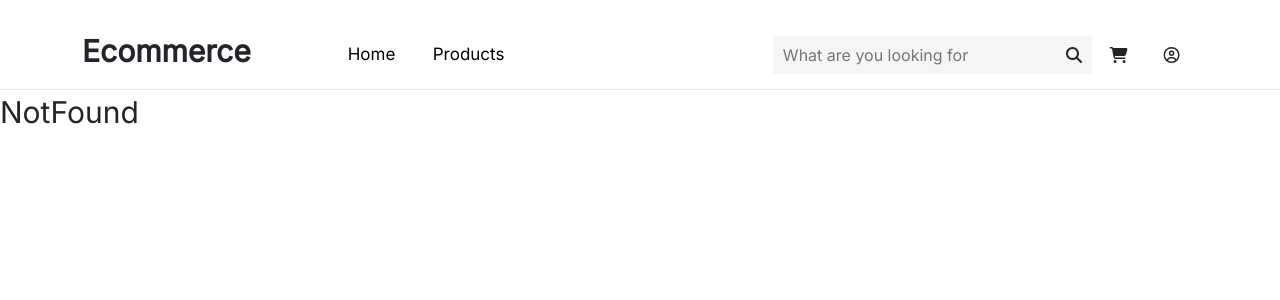
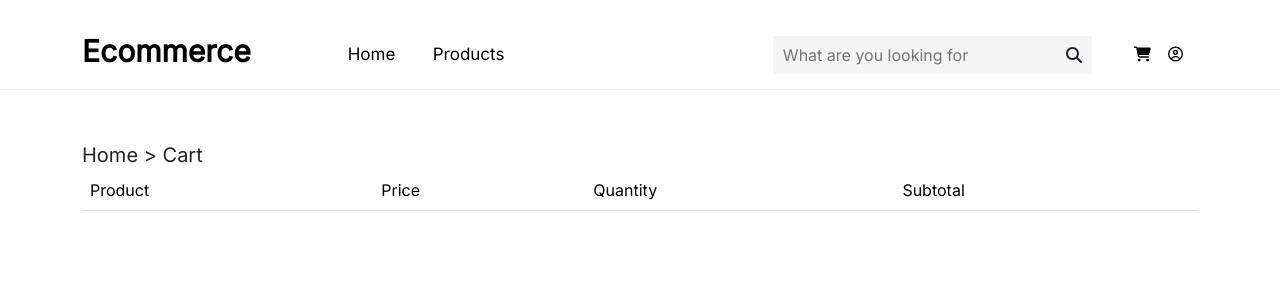
Before and after one commit to phucts123456/Ecommerce_GroupProject_CIJS96, a React (Vite) app: page /cart in a window 1280 px wide. Shown: the top 300 px of the page. Built offline with nearby package versions, Linux system fonts and the light colour scheme.

Commit message:
add cart

```diff
--- a/src/components/Header/Header.css
+++ b/src/components/Header/Header.css
@@ -33,7 +33,11 @@
     width: 100%;
     width: 20%;
 }
-
+.header_container .container .header_title_container .header_title a
+{
+    text-decoration: none;
+    color: var(--black-color);
+}
 .header_container .container  .nav_bar_container
 {
     width: 40%;
@@ -93,6 +97,13 @@
     justify-content: end;
 }
 
+.header_container .container .user_action_container .icon_link
+{
+    font-size: 30px;
+    color: var(--black-color);
+}
+
+
 .header_container .container .user_action_container .user_action_item
 {
     width: 50%;
--- a/src/components/Header/Header.jsx
+++ b/src/components/Header/Header.jsx
@@ -10,7 +10,7 @@ function Header() {
       <div className='header_container'>
         <Container>
           <div className='header_title_container'>
-                <h1 className='header_title'>Ecommerce</h1>
+                <h1 className='header_title'><a href='/'>Ecommerce</a></h1>
             </div>
             <NavBar />
             <SearchBar />
--- a/src/components/Header/UserAction.jsx
+++ b/src/components/Header/UserAction.jsx
@@ -4,8 +4,8 @@ import {FontAwesomeIcon} from '@fortawesome/react-fontawesome';
 function UserAction() {
   return (
     <div className='user_action_container'>
-        <FontAwesomeIcon className='user_action_item user_action_cart' icon="fa-solid fa-cart-shopping" />
-        <FontAwesomeIcon className='user_action_item user_action_user' icon="fa-regular fa-circle-user" />
+        <a className='icon_link' href='/cart'><FontAwesomeIcon className='user_action_item user_action_cart' icon="fa-solid fa-cart-shopping" /></a>
+        <a className='icon_link' href='/'><FontAwesomeIcon className='user_action_item user_action_user' icon="fa-regular fa-circle-user" /></a>
     </div>
   )
 }
--- a/src/components/ProductDetail/ProductSingle/ProductInfor.jsx
+++ b/src/components/ProductDetail/ProductSingle/ProductInfor.jsx
@@ -3,8 +3,7 @@ import React from 'react'
 import { useState, useRef } from 'react';
 import AdvImage from '../../HomePage/AdvImage/AdvImage';
 function ProductInfor({title,rating,price,description,image,id,category,discount}) {
-  const [inputValue, setInputValue] = useState(0);
-  console.log("ratting"+rating);
+  const [inputValue, setInputValue] = useState(1);
   const maxRating = 5;
   const calculatePrice = () => {
     return discount > 0 ? Math.round(price - ((price * discount) / 100),3) : Math.round(price,3);
@@ -16,20 +15,83 @@ function ProductInfor({title,rating,price,description,image,id,category,discount
             ? <img className='product_item_rating_star_image' src='/img/golden_star.svg'></img>
             : <img className='product_item_rating_star_image' src='/img/grey_star.svg'></img>);
     }
+
     return a;
 
 }
+function isDecimal(num) {
+  return (num ^ 0) !== num;
+}
+function addCart(productId, title, image, inputQuantity,discount)
+{
+  console.log("add cart")
+  if(inputQuantity < 1 || isDecimal(Number.parseFloat(inputQuantity)))
+  {
+    alert("Quantity must larger or equal to 1 or without decimal parts");
+    return;
+  }
+  const cart = localStorage.getItem("cart");
+  if(cart == null)
+  {
+    console.log("cart null");
+    var cartProduct = {
+      productId: productId,
+      title: title,
+      price: calculatePrice(),
+      quantity: inputQuantity,
+      discount: discount,
+      image: image
+    }
+    let cartProductList = [];
+    cartProductList.push(cartProduct);
+    localStorage.setItem("cart" , JSON.stringify(cartProductList));
+    const cartAfterAdd = localStorage.getItem("cart");
+    console.log('Cart Nay:'+ cartAfterAdd);
+  }
+  else
+  {
+    console.log("cart not null");
+    let cartProductList = JSON.parse(cart);
+    for (let index = 0; index < cartProductList.length; index++) {
+      if (cartProductList[index].productId == productId)
+      {
+        console.log("productId bang nhau");
+        var tempCartProductList = cartProductList.filter((product) => product.productId != productId);
+        console.log("tempCartProductList" + JSON.stringify(tempCartProductList));
+        var cartToUpdate = cartProductList.find((product) => product.productId == productId);
+        cartToUpdate.quantity = Number.parseInt(cartToUpdate.quantity) + Number.parseInt(inputQuantity);
+        cartToUpdate.price = calculatePrice();
+        tempCartProductList = [...tempCartProductList, cartToUpdate];
+        localStorage.setItem("cart" , JSON.stringify(tempCartProductList));
+      }
+      else
+      {
+        var cartProduct = {
+          productId: productId,
+          title: title,
+          price: calculatePrice(),
+          quantity: inputQuantity,
+          discount: discount,
+          image: image
+        }
+        cartProductList = [...cartProductList, cartProduct];
+        localStorage.setItem("cart" , JSON.stringify(cartProductList));
+      }
+    }
+  }
+  window.location.href = "/cart";
+}
 
-function handleClick(action) {
+function handleClick(action)
+{
  if(action === 'add')
  {
     setInputValue(inputValue + 1);
  }
- else if(inputValue >0)
+ else if(inputValue > 1)
  {
     setInputValue(inputValue -1);
  }
-
 }
   return (
     <div className='product_info_container'>
@@ -43,10 +105,10 @@ function handleClick(action) {
         <div className='product_info_quantity_and_buy'>
             <div className='product_info_quantity'>
               <button onClick={() =>{handleClick("sub")}}  className='product_info_quantity_btn product_info_quantity_sub_btn'>-</button>
-              <input onChange={(e) => setInputValue(e.target.value)} value={inputValue} className="product_info_quantity_input" inputMode='numeric' />
+              <input onChange={(e) => setInputValue(e.target.value)} value={inputValue} className="product_info_quantity_input" type={'number'} />
               <button onClick={() =>{handleClick("add")}}  className='product_info_quantity_btn product_info_quantity_add_btn'>+</button>
             </div>
-            <div className='product_info_buy'><button>Buy Now</button></div>
+            <div className='product_info_buy' onClick={() => {addCart(id,title,image,inputValue <= 0 ? 0 : inputValue,discount)}}><button>Buy Now</button></div>
         </div>
         <AdvImage img={'/img/service_product_detail.png'} />
     </div>
--- a/src/main.jsx
+++ b/src/main.jsx
@@ -10,6 +10,7 @@ import { BrowserRouter, Route, Routes } from 'react-router-dom'
 import Header from './components/Header/Header'
 import NotFound from './pages/NotFound/NotFound.jsx'
 import ProductDetail from './pages/ProductDetail/ProductDetail.jsx'
+import Cart from './pages/Cart/Cart.jsx'
 library.add(faMagnifyingGlass,faCartShopping,faCircleUser);
 ReactDOM.createRoot(document.getElementById('root')).render(
   <BrowserRouter>
@@ -17,6 +18,7 @@ ReactDOM.createRoot(document.getElementById('root')).render(
     <Routes>
       <Route exact path='/' Component={HomePage} />
       <Route path='/product_detail' Component={ProductDetail} />
+      <Route path='/cart' Component={Cart} />
       <Route exact path='*' Component={NotFound} />
     </Routes>
   </BrowserRouter>,
--- /dev/null
+++ b/src/pages/Cart/Cart.css
@@ -0,0 +1,22 @@
+.cart_container
+{
+    margin-top: var(--header-height);
+}
+
+.cart_container .container .product_detail_category
+{
+    margin-top: 140px;
+    font-size: 20px;
+}
+
+.cart_item_img
+{
+    width: 30px;
+    margin-right: 5px;
+}
+
+.cart_item_link
+{
+    text-decoration: none;
+    color: var(--black-color);
+}
--- /dev/null
+++ b/src/pages/Cart/Cart.jsx
@@ -0,0 +1,57 @@
+import React from 'react'
+import { useState } from 'react'
+import { useEffect } from 'react'
+import { Container } from 'react-bootstrap'
+import './Cart.css'
+function Cart() {
+    const [cartData, setCartData] = useState(null);
+    useEffect(()=>{
+        const cart = localStorage.getItem("cart");
+        setCartData(JSON.parse(cart));
+    }, [])
+  return (
+    <div className='cart_container'>
+        <Container>
+            <div className='product_detail_category'>
+                {'Home > Cart'}
+            </div>
+            <div>
+                <table class="table">
+                    <thead>
+                        <tr>
+                        <th scope="col">Product</th>
+                        <th scope="col">Price</th>
+                        <th scope="col">Quantity</th>
+                        <th scope="col">Subtotal</th>
+                        </tr>
+                    </thead>
+                    <tbody>
+                        {
+                            cartData ? cartData.map((item) =>{
+                                return (
+                                <>
+                                    <tr>
+                                        <th scope="row">
+                                            <a className='cart_item_link' href={`/product_detail?productId=${item.productId}&discount=${item.discount}`}>
+                                                <img className='cart_item_img' src={item.image} />
+                                                {item.title}
+                                            </a>
+                                        </th>
+                                        <td>{item.price}</td>
+                                        <td>{item.quantity}</td>
+                                        <td>{Number.parseInt(item.price) * Number.parseInt(item.quantity)}</td>
+                                    </tr>
+                                </>)
+
+                            }) : ""
+                        }
+
+                    </tbody>
+                </table>
+            </div>
+        </Container>
+    </div>
+  )
+}
+
+export default Cart
--- a/src/pages/ProductDetail/ProductDetail.jsx
+++ b/src/pages/ProductDetail/ProductDetail.jsx
@@ -33,7 +33,7 @@ function ProductDetail() {
     .finally(function () {
       // always executed
     });
-  }, [product])
+  }, [])
   return (
     <div className='product_detail_container'>
         <Container>
```
